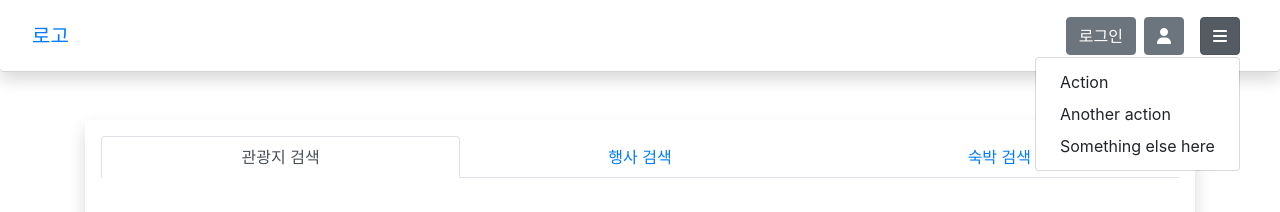
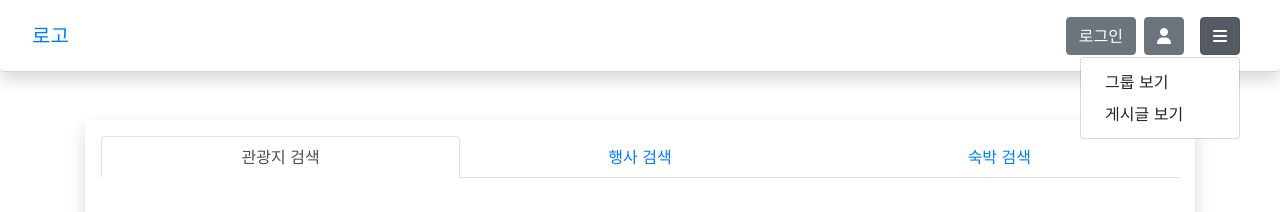
Before and after one commit to SSAFY-S0914/Enjoytrip-Final-FE, a Vue app: page / in a window 1280 px wide. Both pictures are taken after a click on the button 1220 px from the left and 35 px from the top of the page. Shown: the top 212 px of the page. Built offline with nearby package versions, Linux system fonts and the light colour scheme.

Commit message:
fix: navbar 링크 수정

```diff
--- a/src/components/layout/HeaderLayout.vue
+++ b/src/components/layout/HeaderLayout.vue
@@ -38,9 +38,8 @@
             no-caret
           >
             <template #button-content><i class="fa-solid fa-bars"></i></template>
-            <b-dropdown-item href="#">Action</b-dropdown-item>
-            <b-dropdown-item href="#">Another action</b-dropdown-item>
-            <b-dropdown-item href="#">Something else here</b-dropdown-item>
+            <b-dropdown-item @click="toGroupView">그룹 보기</b-dropdown-item>
+            <b-dropdown-item @click="toPostView">게시글 보기</b-dropdown-item>
           </b-dropdown>
         </div>
       </div>
@@ -67,10 +66,16 @@ export default {
       sessionStorage.clear();
       this.accesstoken = undefined;
     },
+    moveLink(url) {
+      if (this.$route.path != url) {
+        this.$router.push(url);
+      }
+    },
     Profile() {
-      if (this.$route.path != "/profile") {
-        this.$router.push("/profile/setting");
-      }
+      this.moveLink("/profile/setting");
+    },
+    toGroupView() {
+      this.moveLink("/groups");
     },
   },
 };
```
